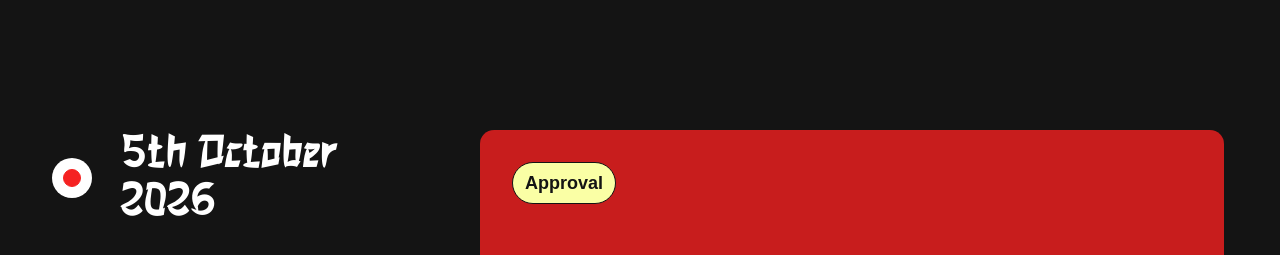
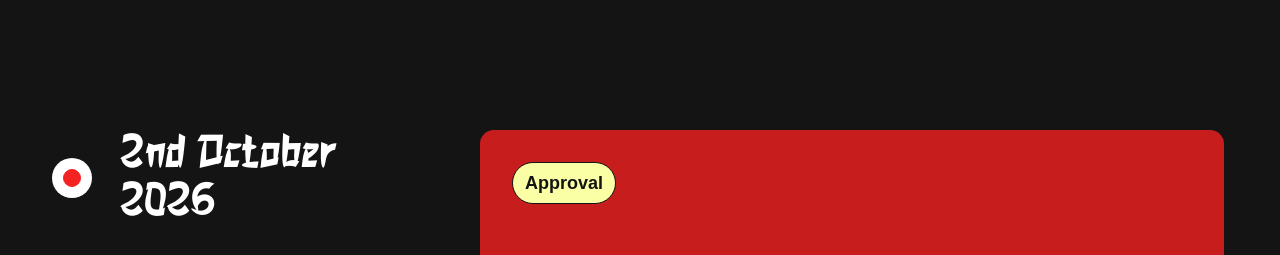
Before and after one commit to Nilesh-Prajapat/hackwave-3.0, a Next.js app: page /timeline in a window 1280 px wide. Shown: the part 3220-3475 px from the top of the page. Built offline with nearby package versions, Linux system fonts and the light colour scheme; a web font is replaced by a local one.

Commit message:
update shortlist date from 5 Oct to 2 Oct in timeline

```diff
--- a/src/app/timeline/page.tsx
+++ b/src/app/timeline/page.tsx
@@ -158,7 +158,7 @@ export default function TimelinePage() {
       ),
     },
     {
-      title: "5th October 2026",
+      title: "2nd October 2026",
       content: (
         <Card
           index={4}
@@ -166,7 +166,7 @@ export default function TimelinePage() {
           title="Second Batch Approval"
           content={
             <>
-              <b>Date:</b> 5 October 2026
+              <b>Date:</b> 2 October 2026
               <br />
               This is the last batch of approvals. If you&apos;ve made it this
               far, congrats, you&apos;re about to get everything you need to for
```
